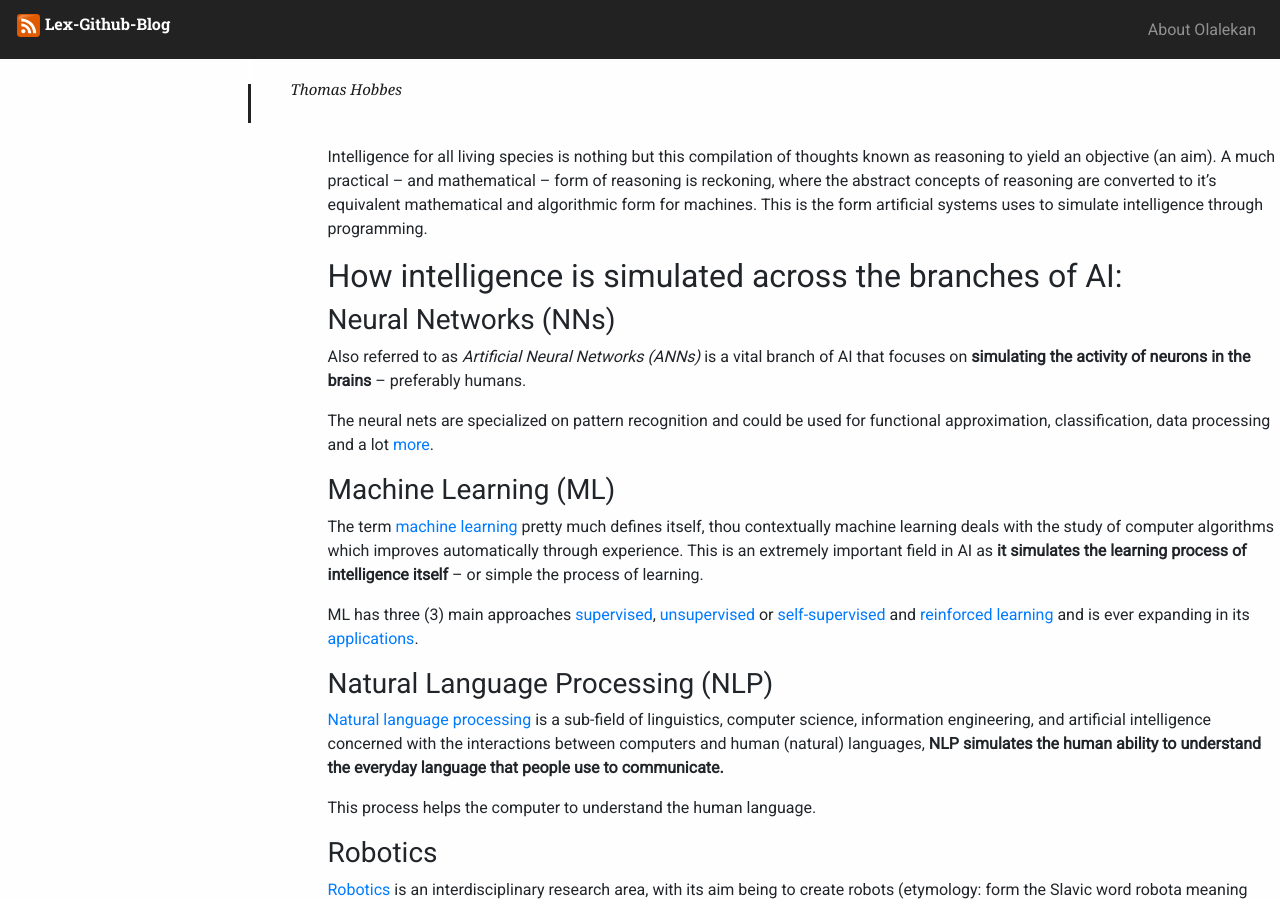
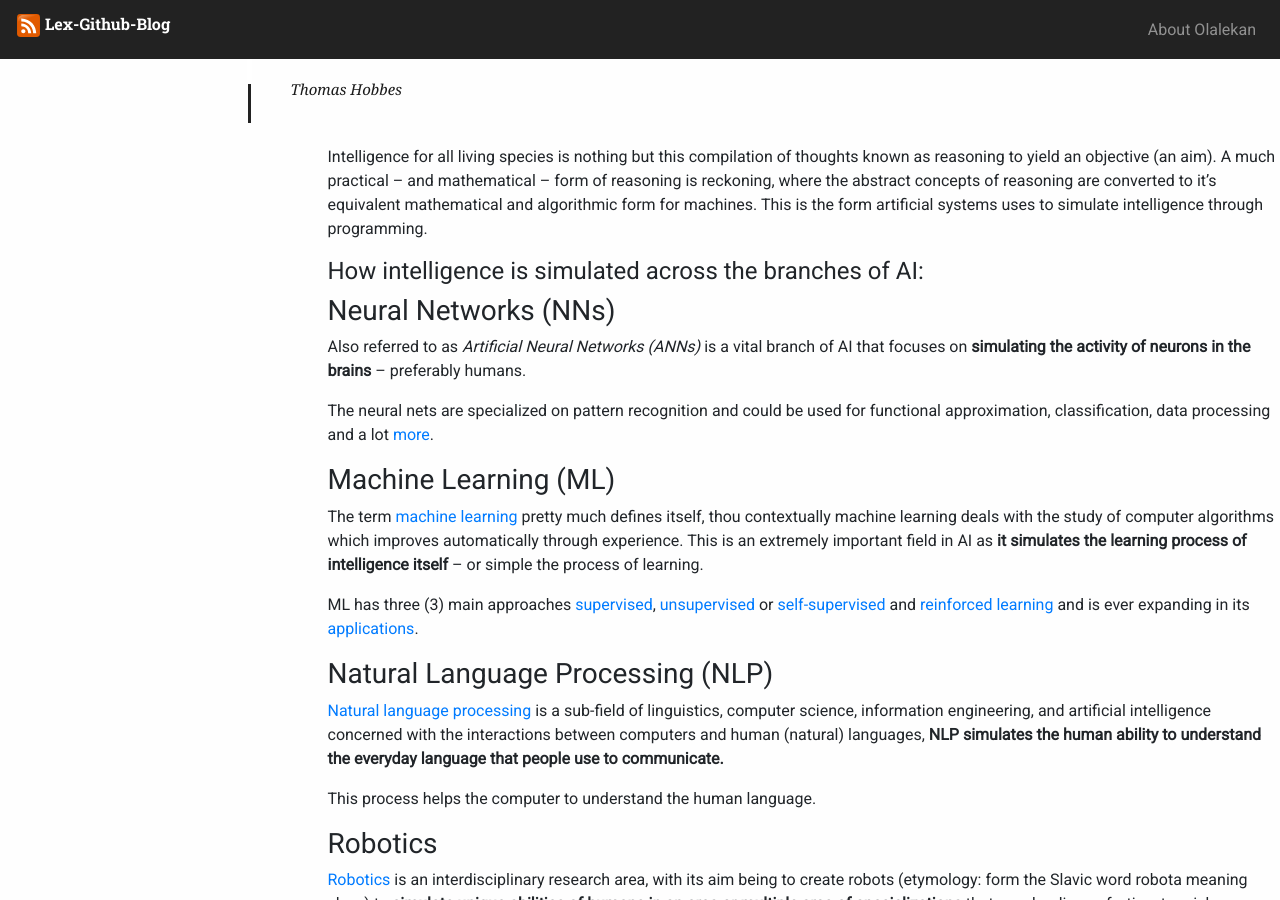
Before and after one commit to ganiyuolalekan/ganiyuolalekan.github.io, a Jekyll site: the page built from _posts/2020-08-31-ai-system-simulates-intelligence.md, in a window 1280 px wide and 900 px high, scrolled down 807 px. Built offline with Jekyll 4.4.1, drawn with Linux system fonts in a browser that asks for light colours; nearby versions of some CDN libraries; comment, search, counter and statistics services are not loaded.

Commit message:
made changes

```diff
--- a/_posts/2020-08-31-ai-system-simulates-intelligence.md
+++ b/_posts/2020-08-31-ai-system-simulates-intelligence.md
@@ -25,7 +25,7 @@ Reasoning is nothing but Reckoning
 
 Intelligence for all living species is nothing but this compilation of thoughts known as reasoning to yield an objective (an aim). A much practical – and mathematical – form of reasoning is reckoning, where the abstract concepts of reasoning are converted to it’s equivalent mathematical and algorithmic form for machines. This is the form artificial systems uses to simulate intelligence through programming.
 
-<h2>How intelligence is simulated across the branches of AI:</h2>
+<h4>How intelligence is simulated across the branches of AI:</h4>
 
 <h3>Neural Networks (NNs)</h3>
 
```
